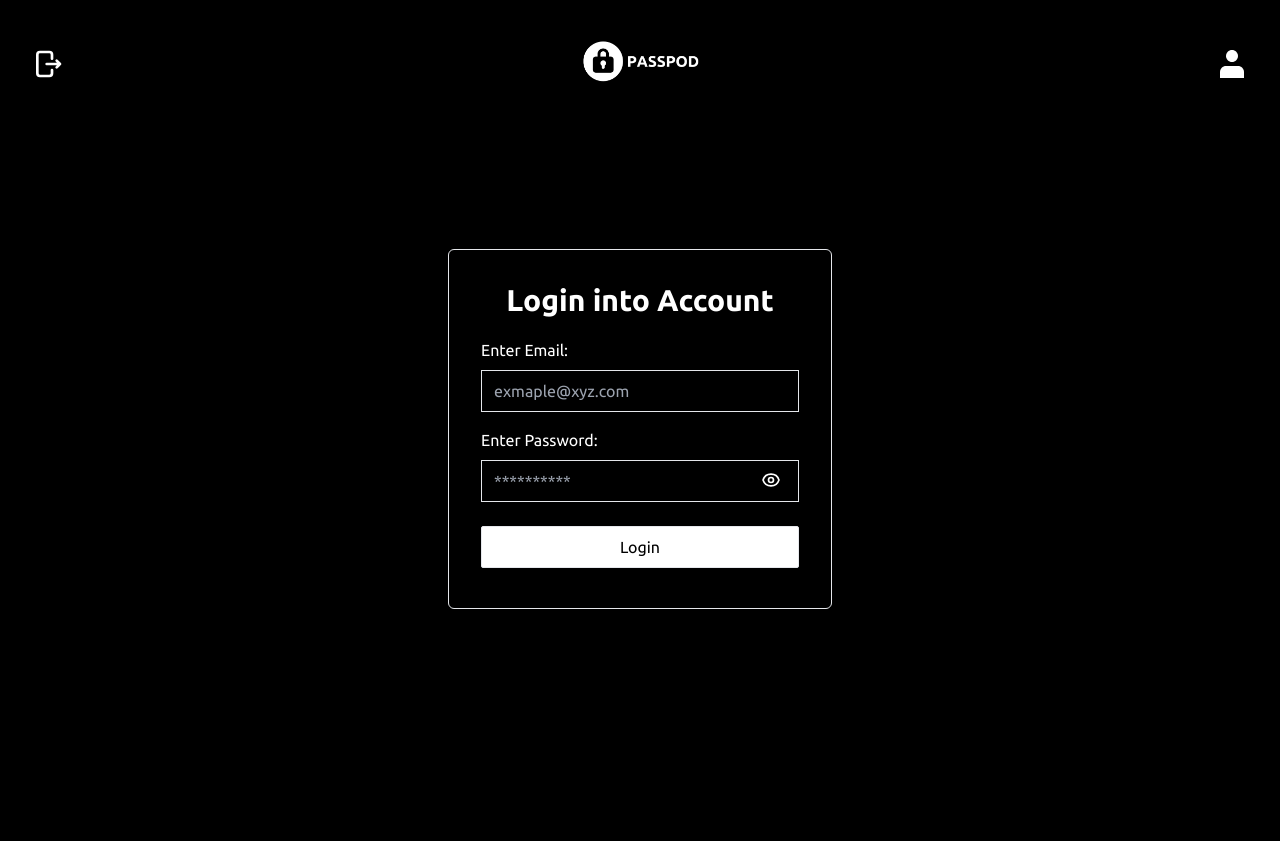
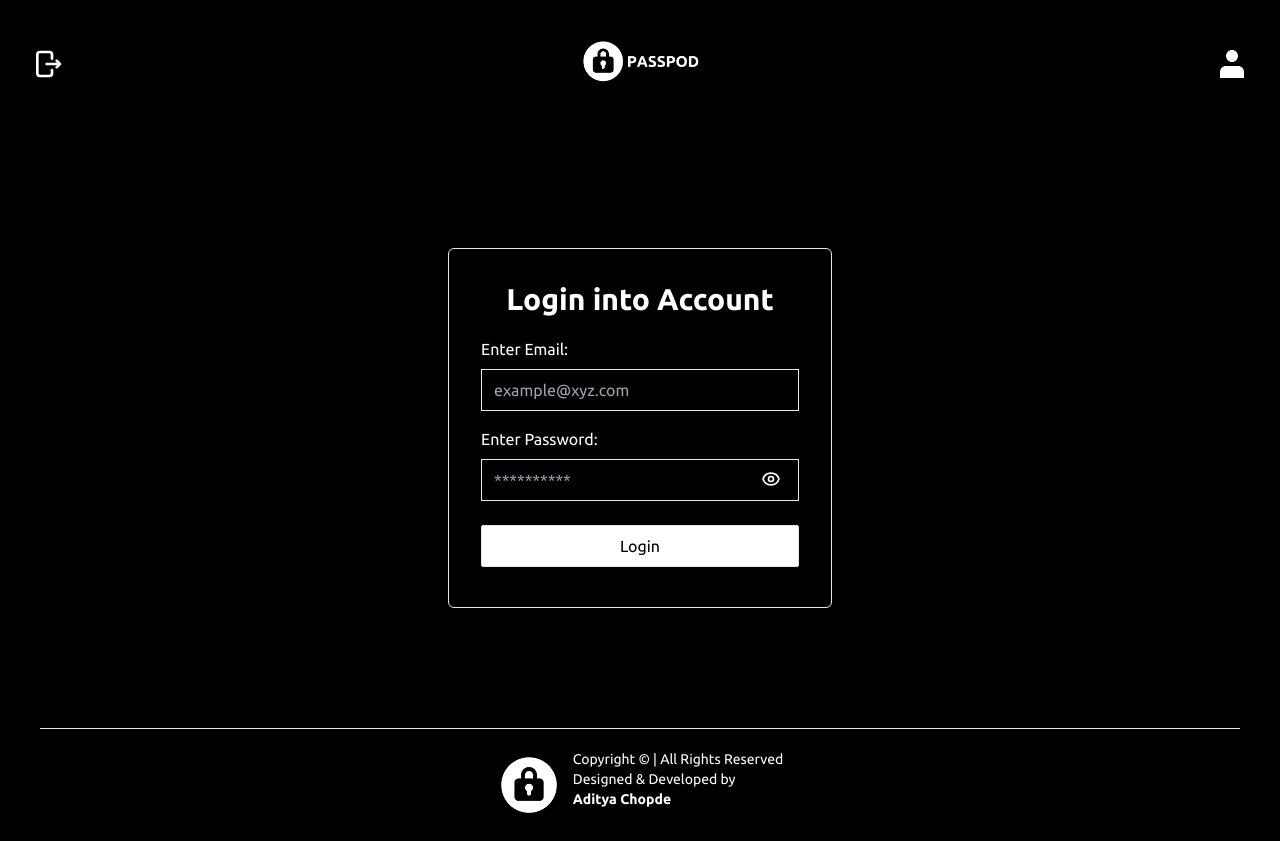
Before and after one commit to aditya-chopde/Password-Manager, a React (Vite) app in the folder app/: page /login in a window 1280 px wide. Before the commit the page ends 800 px from the top, so only its background shows below. Built offline with nearby package versions, Linux system fonts and the light colour scheme; sample sign-in values are in the browser's storage.

Commit message:
implemented footer, navigation, navbar and fix some issues

```diff
--- a/app/src/App.jsx
+++ b/app/src/App.jsx
@@ -4,6 +4,7 @@ import SignUp from "./components/SignUp";
 import Index from "./components/Index";
 import Login from "./components/Login";
 import Navbar from "./components/Navbar";
+import Footer from "./components/Footer";
 
 function App() {
   return (
@@ -16,6 +17,7 @@ function App() {
           <Route path="/login" element={<Login />} />
           <Route path="/dashboard" element={<Home />} />
         </Routes>
+        <Footer/>
       </Router>
     </>
   );
--- a/app/src/assets/asserts.js
+++ b/app/src/assets/asserts.js
@@ -8,6 +8,8 @@ import plus from "./plus.svg"
 import logo from "./logo.png"
 import user from "./user.svg"
 import logout from "./logout.svg"
+import hero_image from "./hero_image.png"
+import footer_logo from "./footer_logo.png"
 
 export const svgs = {
     eye_close,
@@ -23,4 +25,6 @@ export const svgs = {
 
 export const images = {
     logo,
+    hero_image,
+    footer_logo,
 }
--- /dev/null
+++ b/app/src/components/Footer.jsx
@@ -0,0 +1,25 @@
+import { images } from "../assets/asserts";
+
+const Footer = () => {
+  return (
+    <>
+      <div className="flex flex-col justify-center items-center mx-10 border-t">
+        <div className="flex items-center gap-3 my-5">
+          <img
+            src={images.footer_logo}
+            alt="footer_logo_image"
+            className="w-16 "
+          />
+        <div className="mb-3">
+          <p className="text-sm">Copyright &copy; | All Rights Reserved</p>
+            <h1 className="text-sm">Designed & Developed by <br /> <a href="https://www.linkedin.com/in/aditya-chopde-486a102a2"  className="font-bold hover:text-blue-500
+            " target="_blank">Aditya Chopde</a></h1>
+        </div>
+        </div>
+
+      </div>
+    </>
+  );
+};
+
+export default Footer;
--- a/app/src/components/Index.jsx
+++ b/app/src/components/Index.jsx
@@ -1,12 +1,21 @@
+import { Link } from "react-router-dom";
+import { images } from "../assets/asserts";
 
 const Index = () => {
   return (
     <>
-    <div className="text-center">
-     <h1>PassPod - Password Manager</h1>
-    </div>
+      <div className="flex flex-col justify-center items-center h-[75vh]">
+        <div className="flex justify-center items-center my-5">
+          <img src={images.hero_image} alt="hero_image_icon" className="w-80"/>
+        </div>
+        <h1 className="font-bold text-2xl">PassPod - Password Manager</h1>
+        <div className="flex gap-5 justify-center items-center my-5">
+          <button className="bg-white text-black px-5 py-2 rounded-sm border outline-none transition-all hover:bg-black hover:text-white"><Link to={"/login"}>Login</Link></button>
+          <button className="border px-5 py-2 rounded-sm transition-all hover:bg-white hover:text-black"><Link to={"/signup"}>Sign Up</Link></button>
+        </div>
+      </div>
     </>
-  )
-}
+  );
+};
 
-export default Index
+export default Index;
--- a/app/src/components/Login.jsx
+++ b/app/src/components/Login.jsx
@@ -1,69 +1,83 @@
-import { useState } from "react"
-import axios from "axios"
-import {svgs} from "../assets/asserts"
-import { useNavigate } from "react-router-dom"
+import { useState } from "react";
+import axios from "axios";
+import { svgs } from "../assets/asserts";
+import { useNavigate } from "react-router-dom";
 
 const Login = () => {
-  const [email, setEmail] = useState("")
-  const [password, setPassword] = useState("")
-  const [toggleEye, setToggleEye] = useState(true)
-  const navigate = useNavigate()
+  const [email, setEmail] = useState("");
+  const [password, setPassword] = useState("");
+  const [toggleEye, setToggleEye] = useState(true);
+  const navigate = useNavigate();
 
-  async function handleCreateUser(e){
-    e.preventDefault()
-    const formData = {
-      email, password
+  async function handleCreateUser(e) {
+    e.preventDefault();
+    const formData = { email, password };
+    try {
+      const res = await axios.post("http://localhost:8080/user/login", formData);
+
+      if (res.data.success) {
+        localStorage.setItem("token", JSON.stringify(res.data.token));
+        localStorage.setItem("userId", JSON.stringify(res.data.getUser._id));
+
+        navigate("/dashboard");
+      } else {
+        alert(res.data.message);
+        console.log(res.data);
+      }
+    } catch (err) {
+      console.error("Error during login:", err);
+      alert("Login failed. Please check your credentials and try again.");
     }
-    await axios.post("http://localhost:8080/user/login", formData).then((res)=>{
-      if(res.data.success){
-        localStorage.setItem("token", JSON.stringify(res.data.token));
-        localStorage.setItem("userId", JSON.stringify(res.data.getUser._id))
-        navigate("/dashboard")
-      }else{
-        alert(res.data.message)
-        console.log(res.data)
-      }
-    })
   }
+
   return (
     <>
-      <div className="flex flex-col justify-center items-center relative">
+      <div className="flex flex-col justify-center items-center h-[75vh]">
         <form
-        onSubmit={handleCreateUser}
-          className={`border bg-black rounded-md px-8 py-8 my-24 w-96 absolute top-[25px] z-10`}
+          onSubmit={handleCreateUser} // Handle form submission
+          className={`border bg-black rounded-md px-8 py-8 my-24 w-96 top-[25px] z-10`}
         >
           <h1 className="font-bold text-center text-3xl mb-5">Login into Account</h1>
 
+          {/* Email Input */}
           <div className="my-2">
-            <label htmlFor="">Enter Email: </label>
+            <label htmlFor="email">Enter Email:</label>
             <br />
             <input
-              onChange={(e) => setEmail(e.target.value)}
+              id="email"
+              value={email}
+              onChange={(e) => setEmail(e.target.value)} // Update email state
               className="bg-transparent px-3 py-2 outline-none border w-full my-2"
-              type="text"
-              placeholder="exmaple@xyz.com"
+              type="email" // Use type="email" for email validation
+              placeholder="example@xyz.com"
               required
             />
           </div>
+
+          {/* Password Input */}
           <div className="my-2">
-            <label htmlFor="">Enter Password: </label>
+            <label htmlFor="password">Enter Password:</label>
             <br />
             <div className="flex relative">
               <input
-                onChange={(e) => {setPassword(e.target.value)}}
-                type={toggleEye ? "password" : "text"}
+                id="password"
+                value={password}
+                onChange={(e) => setPassword(e.target.value)} // Update password state
+                type={toggleEye ? "password" : "text"} // Toggle password visibility
                 className="bg-transparent px-3 py-2 outline-none border w-full my-2"
                 placeholder="**********"
+                required
               />
               <img
-                src={toggleEye ? svgs.eye_open : svgs.eye_close}
+                src={toggleEye ? svgs.eye_open : svgs.eye_close} // Toggle eye icon
                 alt="togglePasswordView"
                 className="w-5 invert absolute left-[280px] top-[18px] cursor-pointer"
-                onClick={() => setToggleEye(!toggleEye)}
-                required
+                onClick={() => setToggleEye(!toggleEye)} // Toggle visibility state
               />
             </div>
           </div>
+
+          {/* Submit Button */}
           <div>
             <button
               type="submit"
@@ -75,7 +89,7 @@ const Login = () => {
         </form>
       </div>
     </>
-  )
-}
+  );
+};
 
-export default Login
+export default Login;
--- a/app/src/components/Navbar.jsx
+++ b/app/src/components/Navbar.jsx
@@ -3,38 +3,46 @@ import { images, svgs } from "../assets/asserts";
 import { useNavigate } from "react-router-dom";
 
 const Navbar = () => {
-  const [isLogin, setIsLogin] = useState(false)
-  const navigate = useNavigate()
+  const [isLogin, setIsLogin] = useState(false);
+  const navigate = useNavigate();
 
-  async function loggedOut(){
-    localStorage.removeItem("token")
-    navigate("/login")
+  async function loggedOut() {
+    localStorage.removeItem("token");
+    navigate("/login");
   }
 
-  async function isLoggedIn(){
-    const getToken = localStorage.getItem("token")
-    if(!getToken){
-      navigate("/")
-      return setIsLogin(false)
+  async function isLoggedIn() {
+    const getToken = localStorage.getItem("token");
+    if (!getToken) {
+      setIsLogin(false);
+    } else {
+      setIsLogin(true);
     }
-    else return setIsLogin(true)
   }
 
   useEffect(() => {
-    isLoggedIn()
-  })
+    isLoggedIn();
+  }, [navigate]);
 
   return (
     <>
       <nav className="flex justify-between mx-8 items-center">
         <div onClick={loggedOut}>
-          <img src={svgs.logout} alt="user-svg-icon" className={`w-8 invert ${isLogin ? "":"hidden"}`}/>
+          <img
+            src={svgs.logout}
+            alt="logout-icon"
+            className={`w-8 invert ${isLogin ? "" : "hidden"}`}
+          />
         </div>
         <div>
           <img src={images.logo} alt="passpod_logo" className="w-32" />
         </div>
-        <div onClick={()=> navigate("/dashboard")}>
-          <img src={svgs.user} alt="user-svg-icon" className={`w-8 invert ${isLogin ? "":"hidden"}`} />
+        <div onClick={() => navigate("/dashboard")}>
+          <img
+            src={svgs.user}
+            alt="user-icon"
+            className={`w-8 invert ${isLogin ? "" : "hidden"}`}
+          />
         </div>
       </nav>
     </>
--- a/app/src/components/SignUp.jsx
+++ b/app/src/components/SignUp.jsx
@@ -28,10 +28,10 @@ const SignUp = () => {
   }
   return (
     <>
-      <div className="flex flex-col justify-center items-center relative">
+      <div className="flex flex-col justify-center items-center h-[75vh]">
         <form
         onSubmit={handleCreateUser}
-          className={`border bg-black rounded-md px-8 py-8 my-24 w-96 absolute top-[25px] z-10`}
+          className={`border bg-black rounded-md px-8 py-8 my-24 w-96 top-[25px] z-10`}
         >
           <h1 className="font-bold text-center text-3xl mb-5">Create Account</h1>
 
--- a/app/src/pages/Home.jsx
+++ b/app/src/pages/Home.jsx
@@ -9,7 +9,7 @@ const Home = () => {
   async function isLoggedIn(){
     let checkToken = localStorage.getItem("token")
     if(!checkToken){
-      navigate("/dashboard")
+      navigate("/")
     }
   }
 
```
Also changed, not shown: app/src/assets/footer_logo.png (added), app/src/assets/hero_image.png (added).
